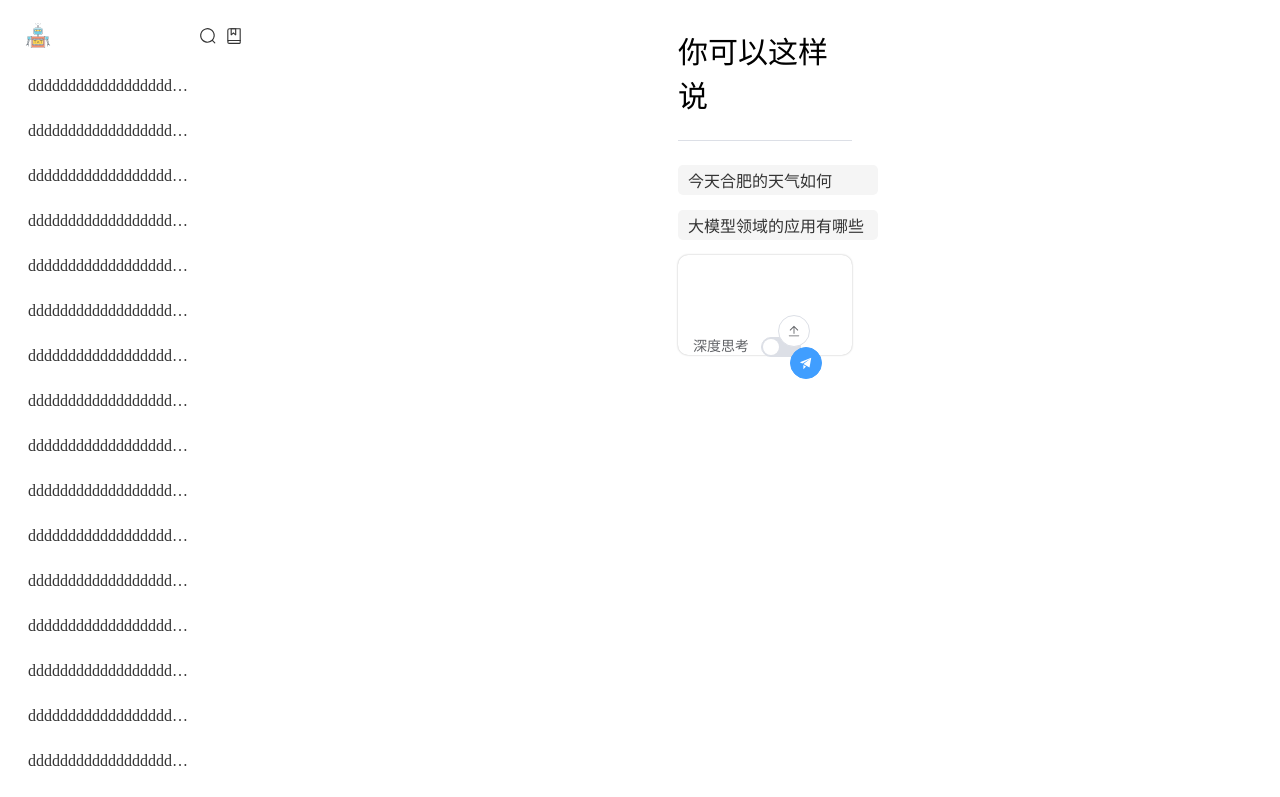
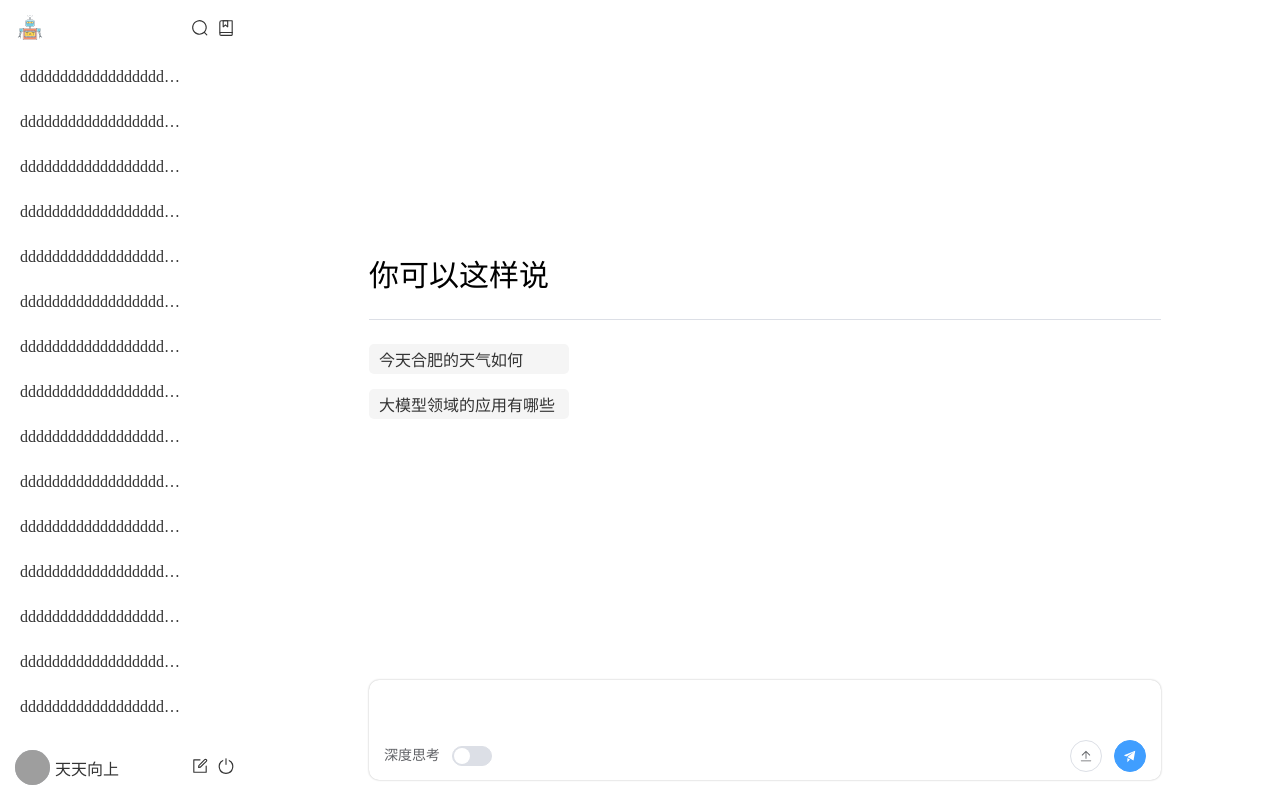
Before and after one commit to coderczh/LLM, a Vue app in the folder frontend/: page / in a window 1280 px wide. Shown: the top 797 px of the page. Built offline with nearby package versions, Linux system fonts and the light colour scheme; grey boxes are pictures that could not be loaded.

Commit message:
20250414_01提交

```diff
--- a/frontend/src/App.vue
+++ b/frontend/src/App.vue
@@ -6,4 +6,19 @@
 
 <script lang="ts" setup></script>
 
-<style lang="scss"></style>
+<style lang="scss">
+html,
+body {
+  height: 100vh;
+  width: 100vw;
+  margin: 0px;
+}
+
+* {
+  box-sizing: border-box;
+}
+
+:root {
+  --el-main-padding: 0px;
+}
+</style>
--- a/frontend/src/assets/style/common.scss
+++ b/frontend/src/assets/style/common.scss
@@ -1,5 +1 @@
-div {
-  box-sizing: border-box;
-}
-
 $font-icon-color: #343434;
--- a/frontend/src/components/content/content.vue
+++ b/frontend/src/components/content/content.vue
@@ -1,6 +1,6 @@
 <template>
   <div class="content">
-    <div class="top" :style="{ height: `${pageHeight}px` }">
+    <div class="top">
       <div class="speak">你可以这样说</div>
       <el-divider />
       <div class="template">今天合肥的天气如何</div>
@@ -42,17 +42,75 @@ const content = reactive<any>({
 /**
  * 获取页面高度
  */
-const pageHeight = computed(() => document.body.clientHeight - 140)
+const pageHeight = computed(() => document.body.clientHeight)
 </script>
 
 <style lang="scss" scoped>
+// .content {
+//   display: flex;
+//   flex-direction: column;
+//   height: 100vh;
+//   // margin: 15px 15px;
+//   .top {
+//     background-color: aqua;
+//     flex: 1;
+//     overflow-y: auto;
+//     margin: 0 auto;
+//     width: 80%;
+//     display: flex;
+//     flex-direction: column;
+//     justify-content: center;
+//     align-items: flex-start;
+//     .speak {
+//       color: black;
+//       font-size: 30px;
+//     }
+//     .template {
+//       color: $font-icon-color;
+//       margin-bottom: 15px;
+//       width: 200px;
+//       height: 30px;
+//       background-color: #f5f5f5;
+//       border-radius: 5px;
+//       display: flex;
+//       align-items: center;
+//       padding-left: 10px;
+//     }
+//   }
+//   .bottom {
+//     margin: 0 auto;
+//     height: 100px;
+//     width: 70%;
+//     border-radius: 10px;
+//     box-shadow: 0 0 2px 0 rgba(0, 0, 0, 0.3);
+//     .custom-borderless {
+//       height: 55px !important;
+//       font-size: 20px;
+//       color: $font-icon-color;
+//       :deep(.el-input__wrapper) {
+//         box-shadow: none !important;
+//         background: transparent;
+//         margin-bottom: none;
+//       }
+//     }
+//   }
+// }
+
 .content {
+  padding: 20px;
+  height: 100vh;
+  display: flex;
+  flex-direction: column;
   .top {
-    margin: 0 400px 0 400px;
+    flex-grow: 1;
+    overflow-y: auto;
+    width: 80%;
+    margin: 0 auto;
     display: flex;
     flex-direction: column;
     justify-content: center;
-    align-items: left;
+    align-items: flex-start;
+    padding-bottom: 15px;
     .speak {
       color: black;
       font-size: 30px;
@@ -70,8 +128,9 @@ const pageHeight = computed(() => document.body.clientHeight - 140)
     }
   }
   .bottom {
-    margin: 0 400px 0 400px;
     height: 100px;
+    width: 80%;
+    margin: 0 auto;
     border-radius: 10px;
     box-shadow: 0 0 2px 0 rgba(0, 0, 0, 0.3);
     .custom-borderless {
--- a/frontend/src/components/left-aside/left-aside.vue
+++ b/frontend/src/components/left-aside/left-aside.vue
@@ -10,7 +10,7 @@
       </div>
     </div>
     <div class="content">
-      <el-scrollbar :height="pageHeight">
+      <el-scrollbar>
         <div v-for="(button, index) in 50" :key="index" class="record">
           <div class="text">dddddddddddddddddddddddddddddddddd</div>
           <div class="icon" color="#343434" @click="deleteRecord">
@@ -72,7 +72,7 @@ import { computed, reactive, ref } from 'vue'
 /**
  * 获取页面高度
  */
-const pageHeight = computed(() => document.body.clientHeight - 130)
+const pageHeight = computed(() => document.body.clientHeight)
 
 /**
  * 删除
@@ -121,13 +121,14 @@ const updateUserInfo = () => {
 <style lang="scss" scoped>
 .left-aside {
   padding: 15px 15px;
+  height: 100vh;
+  display: flex;
+  flex-direction: column;
   .top {
     display: flex;
     justify-content: space-between;
     align-items: center;
     .logo {
-      height: 30px;
-      width: 30px;
       .image {
         height: 25px;
         width: 30px;
@@ -135,6 +136,8 @@ const updateUserInfo = () => {
     }
   }
   .content {
+    flex-grow: 1;
+    overflow-y: auto;
     margin-top: 10px;
     margin-bottom: 20px;
     .record {
--- a/frontend/src/views/home/home.vue
+++ b/frontend/src/views/home/home.vue
@@ -16,4 +16,8 @@ import leftAside from '@/components/left-aside/left-aside.vue'
 import content from '@/components/content/content.vue'
 </script>
 
-<style lang="scss" scoped></style>
+<style lang="scss" scoped>
+:deep(.el-main) {
+  --el-main-padding: 0;
+}
+</style>
```
Also changed, not shown: 1 other file (tests, documents, lock files or other folders).
